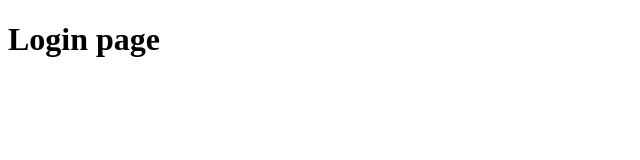
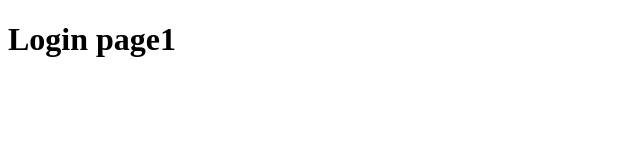
Before and after one commit to Wxt12138/react-learn, a React (Create React App) app: page /#/login in a window 1280 px wide. Shown: the top 160 px of the page, without its empty margins (0-640 px from the left). Built offline with nearby package versions, Linux system fonts and the light colour scheme.

Commit message:
test commit

```diff
--- a/src/pages/login/index.js
+++ b/src/pages/login/index.js
@@ -4,7 +4,7 @@ class Login extends Component {
     render() {
         return (
             <div className="P-login">
-                <h1>Login page</h1>
+                <h1>Login page1</h1>
             </div>
         )
     }
```
